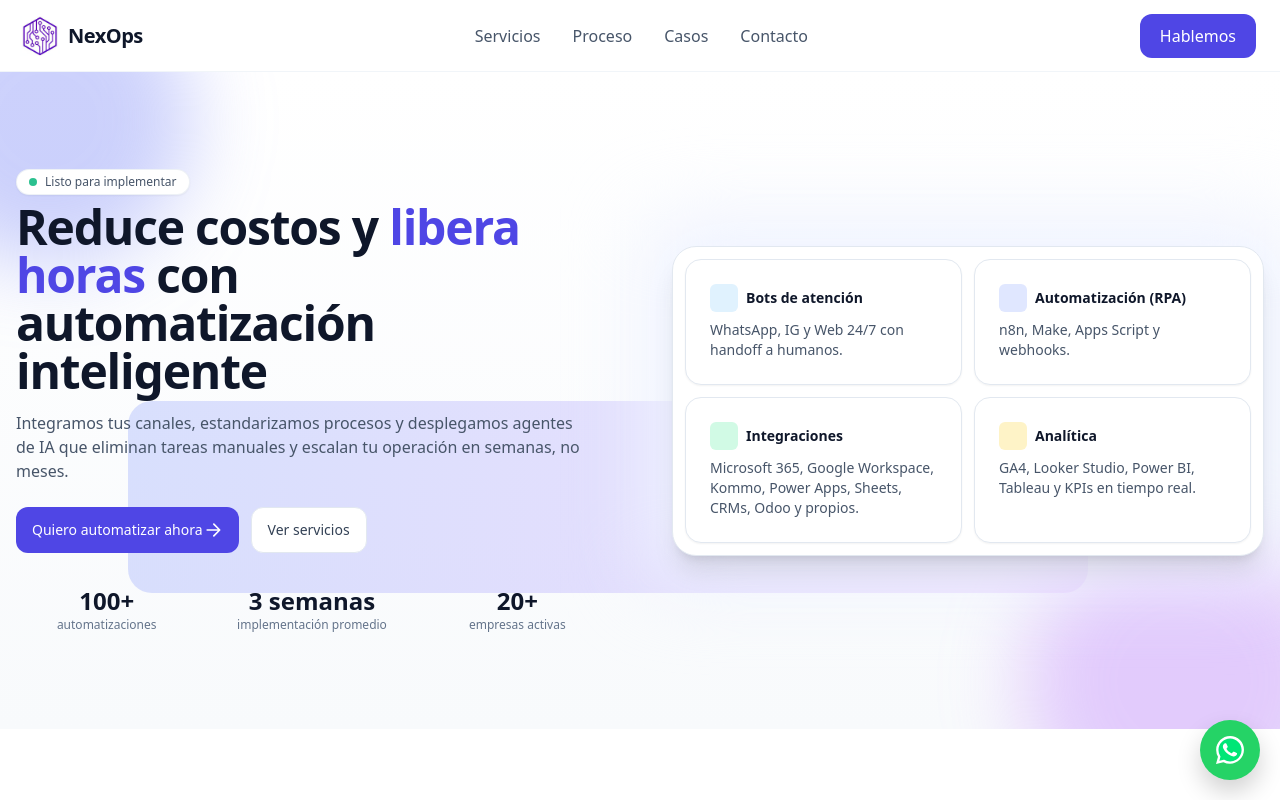
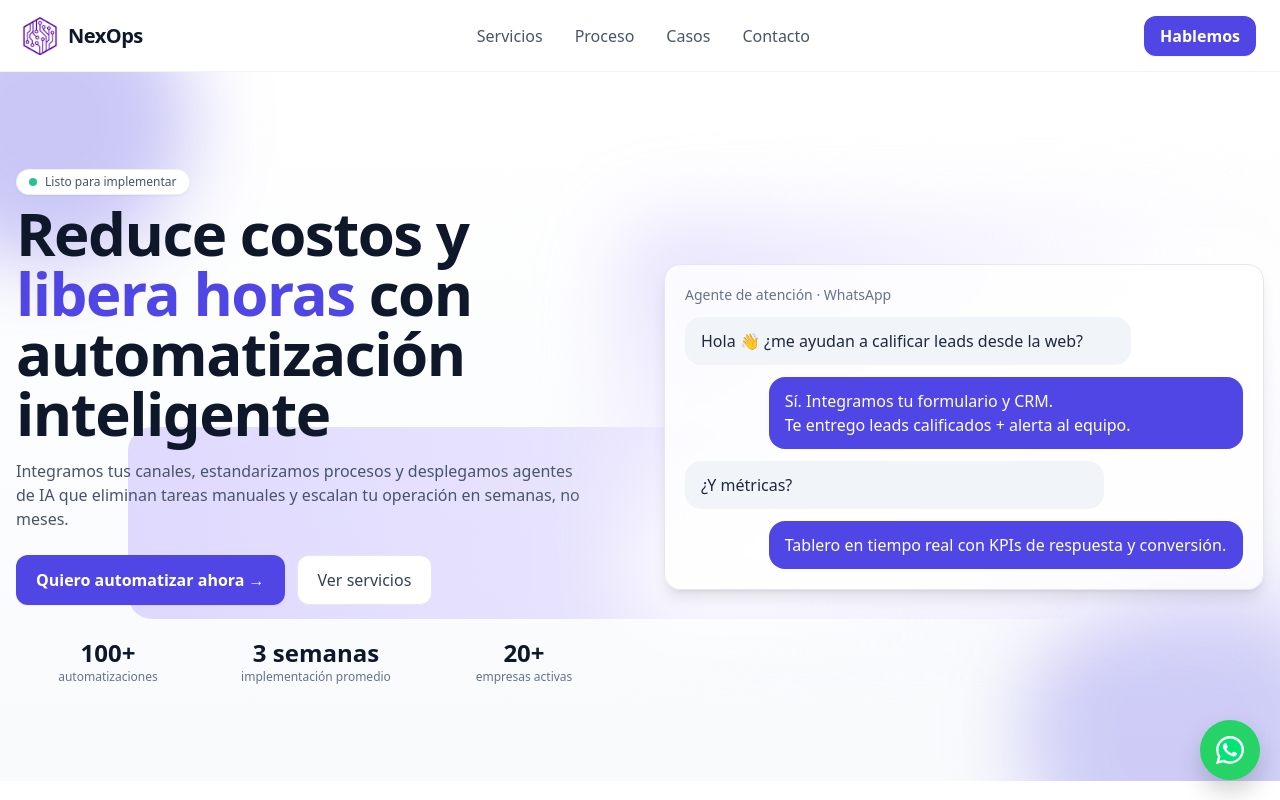
Before and after one commit to AlanTN13/webneoxps, a React (Vite) app: page / in a window 1280 px wide. Shown: the top 800 px of the page. Built offline with nearby package versions, Linux system fonts and the light colour scheme.

Commit message:
Rediseño

```diff
--- a/src/App.jsx
+++ b/src/App.jsx
@@ -11,6 +11,8 @@ import IntegrationsMarquee from "./components/IntegrationsMarquee";
 import FloatingWhatsApp from "./components/FloatingWhatsApp";
 import ServicesOverview from "./components/ServicesOverview";
 import { Database, BarChart3, Cpu, Bot, Workflow, Cable, Zap, Monitor } from "lucide-react";
+import HowWeWork from "./components/HowWeWork";
+
 
 
 
@@ -106,9 +108,9 @@ const ArrowRight = () => (
      ========= */
 
   const Brand = () => (
-  <a href="/" className="flex items-center gap-2 group select-none focus:outline-none focus-visible:ring-2 focus-visible:ring-indigo-500 rounded-md">
+    <a href="/" className="flex items-center gap-2 group select-none focus:outline-none focus-visible:ring-2 focus-visible:ring-[#4F46E5] rounded-md">
       <img src={brandLogo} alt="NexOps" className="h-10 w-10 -ml-1 shrink-0" />
-    <span className="text-xl font-semibold tracking-tight text-slate-900 group-hover:text-indigo-700">NexOps</span>
+      <span className="text-xl font-semibold tracking-tight text-slate-900 group-hover:text-[#4F46E5]">NexOps</span>
     </a>
   );
 
@@ -120,14 +122,17 @@ const NavBar = () => (
       <div className="mx-auto max-w-7xl flex h-full items-center justify-between px-6">
         <Brand />
         <nav className="hidden sm:flex items-center gap-8 text-base text-slate-600">
-        <a href="#servicios" className="hover:text-indigo-600">Servicios</a>
-        <a href="#proceso"   className="hover:text-indigo-600">Proceso</a>
-        <a href="#casos"     className="hover:text-indigo-600">Casos</a>
-        <a href="#contacto"  className="hover:text-indigo-600">Contacto</a>
+          <a href="#servicios" className="hover:text-[#4F46E5]">Servicios</a>
+          <a href="#proceso"   className="hover:text-[#4F46E5]">Proceso</a>
+          <a href="#casos"     className="hover:text-[#4F46E5]">Casos</a>
+          <a href="#contacto"  className="hover:text-[#4F46E5]">Contacto</a>
         </nav>
+
         <a
-        href="#contacto"
-        className="inline-flex items-center rounded-xl bg-indigo-600 px-5 py-2.5 text-base font-medium text-white hover:bg-indigo-700 focus:outline-none focus:ring-2 focus:ring-indigo-500"
+          href="https://api.whatsapp.com/send?phone=5491132106711&text=Hola!%20Quiero%20escalar%20mi%20empresa%20🚀"
+          target="_blank"
+          rel="noopener noreferrer"
+          className="inline-flex items-center gap-2 rounded-xl bg-[#4F46E5] px-4 py-2 text-white font-semibold shadow-sm hover:bg-[#4338CA] focus-visible:outline-none focus-visible:ring-2 focus-visible:ring-offset-2 focus-visible:ring-[#4F46E5]"
         >
           Hablemos
         </a>
@@ -138,28 +143,25 @@ const NavBar = () => (
   /* =============
      HERO
      ============= */
+
   const Hero = () => (
     <Section className="relative overflow-hidden bg-gradient-to-b from-white to-slate-50">
-    <style>{`
-      @keyframes glow {
-        0% { transform: translateY(0px) translateX(0px) scale(1); opacity:.55;}
-        50% { transform: translateY(-10px) translateX(6px) scale(1.03); opacity:.75;}
-        100% { transform: translateY(0px) translateX(0px) scale(1); opacity:.55;}
-      }
-    `}</style>
-
+      {/* blobs */}
       <div className="pointer-events-none absolute inset-0 z-0">
-      <div className="rellax will-change-transform absolute -top-24 -left-24 h-72 w-72 rounded-full bg-indigo-400/40 blur-2xl" data-rellax-speed="-4" />
-      <div className="rellax will-change-transform absolute -bottom-28 -right-16 h-80 w-80 rounded-full bg-purple-400/40 blur-2xl" data-rellax-speed="4" />
-      <div className="rellax will-change-transform absolute left-[10%] top-1/2 h-48 w-[75%] -translate-y-1/2 rotate-6 rounded-3xl bg-gradient-to-r from-indigo-300/40 to-purple-300/40" data-rellax-speed="-2" />
+        <div className="rellax will-change-transform absolute -top-24 -left-24 h-72 w-72 rounded-full bg-[#4F46E5]/30 blur-2xl" data-rellax-speed="-4" />
+        <div className="rellax will-change-transform absolute -bottom-28 -right-16 h-80 w-80 rounded-full bg-[#4F46E5]/25 blur-2xl" data-rellax-speed="4" />
+        <div className="rellax will-change-transform absolute left-[10%] top-1/2 h-48 w-[75%] -translate-y-1/2 rotate-6 rounded-3xl bg-gradient-to-r from-[#B6A6FF]/40 to-[#E3DDFD]/40" data-rellax-speed="-2" />
       </div>
 
-    <div className="relative z-10 mx-auto grid max-w-7xl grid-cols-1 items-center gap-10 px-4 sm:gap-16 lg:grid-cols-2">
+      <div className="relative z-10 mx-auto grid max-w-7xl grid-cols-1 items-center gap-12 px-4 lg:grid-cols-2">
+        {/* Izquierda */}
         <div data-reveal>
-        <Pill><span className="h-2 w-2 rounded-full bg-emerald-500 animate-pulse" /> Listo para implementar</Pill>
+          <Pill>
+            <span className="h-2 w-2 rounded-full bg-emerald-500 animate-pulse" /> Listo para implementar
+          </Pill>
 
-        <h1 className="mt-1 text-2xl sm:mt-2 sm:text-4xl md:text-5xl font-extrabold tracking-tight text-slate-900 leading-tight">
-          Reduce costos y <span className="text-indigo-600">libera horas</span> con automatización inteligente
+          <h1 className="mt-2 text-4xl md:text-6xl font-extrabold tracking-tight text-slate-900 leading-tight">
+            Reduce costos y <span className="text-[#4F46E5]">libera horas</span> con automatización inteligente
           </h1>
 
           <p className="mt-4 max-w-xl text-slate-600">
@@ -167,67 +169,57 @@ const Hero = () => (
           </p>
 
           <div className="mt-6 flex flex-col gap-3 sm:flex-row">
-          <a href="#contacto" className="inline-flex items-center justify-center rounded-xl bg-indigo-600 px-4 py-3 text-sm font-medium text-white hover:bg-indigo-700">
-            Quiero automatizar ahora <ArrowRight />
+            <a
+              href="https://api.whatsapp.com/send?phone=5491132106711&text=Hola!%20Quiero%20escalar%20mi%20empresa%20🚀"
+              target="_blank"
+              rel="noopener noreferrer"
+              className="inline-flex items-center justify-center gap-2 rounded-xl bg-[#4F46E5] px-5 py-3 text-white font-semibold shadow-sm hover:bg-[#4338CA]"
+            >
+              Quiero automatizar ahora →
             </a>
-          <a href="#servicios" className="inline-flex items-center justify-center rounded-xl border border-slate-200 bg-white px-4 py-3 text-sm font-medium text-slate-700 hover:border-slate-300">
+            <a
+              href="#servicios"
+              className="inline-flex items-center justify-center rounded-xl border border-slate-200 bg-white px-5 py-3 text-slate-700 hover:bg-slate-50"
+            >
               Ver servicios
             </a>
           </div>
 
-        {/* KPIs con contador */}
+          {/* KPIs */}
           <div className="mt-8 grid grid-cols-3 gap-6 text-center">
             <div data-reveal>
-            <MetricCounter to={100} suffix="+" className="text-2xl font-bold text-slate-900"/>
+              <MetricCounter to={100} suffix="+" className="text-2xl font-bold text-slate-900" />
               <p className="text-xs text-slate-500">automatizaciones</p>
             </div>
             <div data-reveal>
-            <MetricCounter to={3} suffix=" semanas" className="text-2xl font-bold text-slate-900"/>
+              <MetricCounter to={3} suffix=" semanas" className="text-2xl font-bold text-slate-900" />
               <p className="text-xs text-slate-500">implementación promedio</p>
             </div>
             <div data-reveal>
-            <MetricCounter to={20} suffix="+" className="text-2xl font-bold text-slate-900"/>
+              <MetricCounter to={20} suffix="+" className="text-2xl font-bold text-slate-900" />
               <p className="text-xs text-slate-500">empresas activas</p>
             </div>
           </div>
         </div>
 
-      {/* Tarjetas del hero */}
-      <div className="relative" data-reveal>
-        <div className="absolute -inset-6 -z-10 rounded-3xl bg-indigo-50 blur-2xl" />
-        <div className="rounded-3xl border border-slate-200 bg-white p-3 shadow-xl">
-          <div className="grid grid-cols-1 sm:grid-cols-2 gap-3">
-            <Card>
-              <div className="flex items-center gap-2 mb-2">
-                <span className="inline-flex h-7 w-7 items-center justify-center rounded-md bg-sky-100 text-sky-600" />
-                <p className="text-sm font-semibold text-slate-900">Bots de atención</p>
+        {/* Derecha: demo chat */}
+        <div className="relative">
+          <div className="absolute -inset-10 bg-gradient-to-br from-[#B6A6FF]/40 via-white to-[#E3DDFD]/35 blur-2xl rounded-[40px]" />
+          <div className="relative rounded-2xl border border-slate-200 bg-white/80 backdrop-blur p-5 shadow-lg">
+            <div className="mb-3 text-sm text-slate-500">Agente de atención · WhatsApp</div>
+            <div className="space-y-3">
+              <div className="max-w-[80%] rounded-2xl bg-slate-100 px-4 py-3 text-slate-800">
+                Hola 👋 ¿me ayudan a calificar leads desde la web?
               </div>
-              <p className="text-sm text-slate-600">WhatsApp, IG y Web 24/7 con handoff a humanos.</p>
-            </Card>
-
-            <Card>
-              <div className="flex items-center gap-2 mb-2">
-                <span className="inline-flex h-7 w-7 items-center justify-center rounded-md bg-indigo-100 text-indigo-600" />
-                <p className="text-sm font-semibold text-slate-900">Automatización (RPA)</p>
+              <div className="ml-auto max-w-[85%] rounded-2xl bg-[#4F46E5] px-4 py-3 text-white">
+                Sí. Integramos tu formulario y CRM.<br />Te entrego leads calificados + alerta al equipo.
               </div>
-              <p className="text-sm text-slate-600">n8n, Make, Apps Script y webhooks.</p>
-            </Card>
-
-            <Card>
-              <div className="flex items-center gap-2 mb-2">
-                <span className="inline-flex h-7 w-7 items-center justify-center rounded-md bg-emerald-100 text-emerald-600" />
-                <p className="text-sm font-semibold text-slate-900">Integraciones</p>
+              <div className="max-w-[75%] rounded-2xl bg-slate-100 px-4 py-3 text-slate-800">
+                ¿Y métricas?
               </div>
-              <p className="text-sm text-slate-600">Microsoft 365, Google Workspace, Kommo, Power Apps, Sheets, CRMs, Odoo y propios.</p>
-            </Card>
-
-            <Card>
-              <div className="flex items-center gap-2 mb-2">
-                <span className="inline-flex h-7 w-7 items-center justify-center rounded-md bg-amber-100 text-amber-600" />
-                <p className="text-sm font-semibold text-slate-900">Analítica</p>
+              <div className="ml-auto max-w-[85%] rounded-2xl bg-[#4F46E5] px-4 py-3 text-white">
+                Tablero en tiempo real con KPIs de respuesta y conversión.
               </div>
-              <p className="text-sm text-slate-600">GA4, Looker Studio, Power BI, Tableau y KPIs en tiempo real.</p>
-            </Card>
             </div>
           </div>
         </div>
@@ -238,6 +230,7 @@ const Hero = () => (
   /* =========
    Logos
    ========= */
+
    const Logos = () => (
     <Section className="py-12 bg-white">
       <div className="mx-auto max-w-7xl px-4">
@@ -254,39 +247,11 @@ const Hero = () => (
     </Section>
   );
 
+  {/* ===== Servicios ===== */}
   <ServicesOverview />
 
-/* ========
-   Proceso
-   ======== */
-const Proceso = () => (
-  <Section id="proceso">
-    <div className="mx-auto max-w-7xl px-4">
-      <div className="mx-auto max-w-2xl text-center" data-reveal>
-        <h2 className="text-3xl font-bold tracking-tight text-slate-900 sm:text-4xl">Cómo trabajamos</h2>
-        <p className="mt-3 text-slate-600">Sprints cortos, entregables reales y foco en ROI.</p>
-      </div>
-      <div className="mt-10 grid grid-cols-1 gap-6 lg:grid-cols-4">
-        {[
-          { step: "01", title: "Descubrimiento", desc: "Relevamos procesos, canales y datos." },
-          { step: "02", title: "Diseño", desc: "Arquitectura + backlog priorizado." },
-          { step: "03", title: "Implementación", desc: "Agentes, flujos y QA con usuarios." },
-          { step: "04", title: "Medición", desc: "KPIs, tuning y escalado continuo." },
-        ].map(({ step, title, desc }) => (
-          <Card key={step}>
-            <div className="flex items-start gap-4">
-              <span className="rounded-xl bg-indigo-50 px-3 py-1 text-sm font-semibold text-indigo-700">{step}</span>
-              <div>
-                <p className="font-semibold text-slate-900">{title}</p>
-                <p className="mt-1 text-sm text-slate-600">{desc}</p>
-              </div>
-            </div>
-          </Card>
-        ))}
-      </div>
-    </div>
-  </Section>
-);
+{/* ===== Proceso ===== */}
+<HowWeWork />
 
 /* =====
    Casos
@@ -384,7 +349,7 @@ const Footer = () => (
         <Hero />
         <Logos />
         <ServicesOverview />
-        <Proceso />
+        <HowWeWork />
         <Casos />
         <CTA />
         <Footer />
--- /dev/null
+++ b/src/components/HowWeWork.jsx
@@ -0,0 +1,61 @@
+// src/components/HowWeWork.jsx
+import { Search, PenTool, Cpu, BarChart3 } from "lucide-react";
+
+const steps = [
+  {
+    icon: <Search className="w-6 h-6 text-violet-600" />,
+    n: "01",
+    t: "Descubrimiento",
+    d: "Relevamos procesos, sistemas y datos actuales.",
+    e: "Entregable: diagnóstico + mapa de oportunidades",
+  },
+  {
+    icon: <PenTool className="w-6 h-6 text-violet-600" />,
+    n: "02",
+    t: "Diseño",
+    d: "Definimos la arquitectura y priorizamos backlog de alto impacto.",
+    e: "Entregable: blueprint técnico + roadmap",
+  },
+  {
+    icon: <Cpu className="w-6 h-6 text-violet-600" />,
+    n: "03",
+    t: "Implementación",
+    d: "Ponemos en marcha agentes, automatizaciones e integraciones.",
+    e: "Entregable: casos de uso en producción",
+  },
+  {
+    icon: <BarChart3 className="w-6 h-6 text-violet-600" />,
+    n: "04",
+    t: "Medición",
+    d: "Monitoreamos KPIs y optimizamos para asegurar ROI y escalabilidad.",
+    e: "Entregable: tablero de métricas + playbook",
+  },
+];
+
+export default function HowWeWork() {
+  return (
+    <section className="w-full py-24 bg-white">
+      <div className="max-w-6xl mx-auto px-4">
+        <h2 className="text-center text-4xl md:text-5xl font-extrabold tracking-tight text-slate-900">
+          Cómo trabajamos
+        </h2>
+        <p className="mt-4 text-center text-slate-600">
+          Sprints cortos, entregables reales y foco en ROI.
+        </p>
+
+        <div className="mt-14 grid gap-10 sm:grid-cols-2 lg:grid-cols-4">
+          {steps.map((s) => (
+            <div key={s.n} className="rounded-2xl border border-slate-200 bg-white p-6 shadow-sm hover:shadow-md transition-shadow">
+              <div className="h-10 w-10 rounded-xl bg-violet-100 flex items-center justify-center">
+                {s.icon}
+              </div>
+              <h3 className="mt-4 text-lg font-semibold text-slate-900">{s.t}</h3>
+              <p className="mt-1 text-slate-600">{s.d}</p>
+              <p className="mt-3 text-sm text-slate-500">{s.e}</p>
+            </div>
+          ))}
+        </div>
+      </div>
+    </section>
+  );
+}
```
Lines whose indentation alone changed are shown as unchanged.
